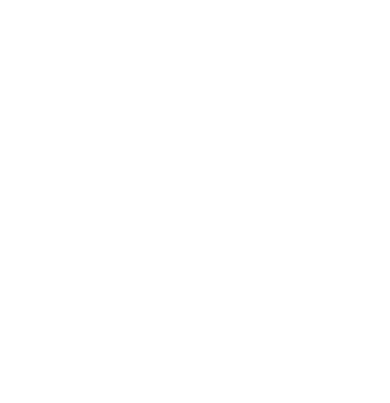
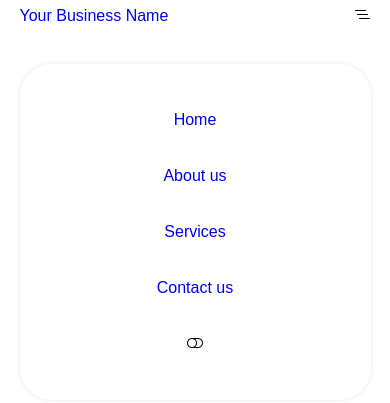
Before and after one commit to nanekx89/single-page-small-business-web-application, a website: page index.html in a window 390 px wide. Drawn offline with Linux system fonts and the light colour scheme; files whose address does not match are found by name; a web font is replaced by a local one.

Commit message:
creation and styling of the navbar - part 1

```diff
--- a/index.html
+++ b/index.html
@@ -1,6 +1,6 @@
 <!DOCTYPE html>
 
-<html lang="en">
+<html dir="ltr" lang="en">
     <head>
         <meta charset="UTF-8">
         <meta name="viewport" content="width=device-width, initial-scale=1.0">
@@ -12,5 +12,34 @@
     </head>
 
     <body>
+        <header class="header">
+            <nav class="nav container">
+                <a class="nav__logo" href="#">Your Business Name</a>
+
+                <div class="nav__menu">
+                    <ul class="nav__list">
+                        <li class="nav__item">
+                            <a class="nav__link" href="#">Home</a>
+                        </li>
+                        <li class="nav__item">
+                            <a class="nav__link" href="#">About us</a>
+                        </li>
+                        <li class="nav__item">
+                            <a class="nav__link" href="#">Services</a>
+                        </li>
+                        <li class="nav__item">
+                            <a class="nav__link" href="#">Contact us</a>
+                        </li>
+                        <i class="bi bi-toggle-off"></i>
+                    </ul>
+                </div>
+
+                <div class="nav__toggle">
+                    <i class="bi bi-list-nested"></i>
+                </div>
+
+                <a class="button button__header" href="#">Lorem, ipsum.</a>
+            </nav>
+        </header>
     </body>
 </html>
--- /dev/null
+++ b/src/scss/_button.scss
@@ -0,0 +1,8 @@
+.button {
+
+
+
+    &__header{
+        display: none;
+    }
+}
--- /dev/null
+++ b/src/scss/_header.scss
@@ -0,0 +1,40 @@
+.header {
+    position: fixed;
+    width: 100%;
+    background: var(--body-color);
+    top: 0;
+    left: 0;
+}
+
+.nav {
+    display: flex;
+    justify-content: space-between;
+    align-items: center;
+
+    &__menu {
+        @media screen and (max-width: 767px) {
+            position: fixed;
+            top: 4rem;
+            left: 0;
+            right: 0;
+            background: var(--container-color);
+            box-shadow: 0 0 4px rgba(0, 0, 0, 0.1);
+            width: 90%;
+            margin: 0 auto;
+            padding: 2.5rem 0;
+            border-radius: 2rem;
+            -webkit-border-radius: 2rem;
+            -moz-border-radius: 2rem;
+            -ms-border-radius: 2rem;
+            -o-border-radius: 2rem;
+        }
+    }
+
+    &__list {
+        text-align: center;
+        align-items: center;
+        display: flex;
+        flex-direction: column;
+        gap: 1.5rem;
+    }
+}
--- /dev/null
+++ b/src/scss/_layout.scss
@@ -0,0 +1,7 @@
+.container {
+    width: 90vw;
+    max-width: 1170px;
+    margin: 0 auto;
+    display: grid;
+    gap: 1.5rem;
+}
--- a/src/scss/styles.scss
+++ b/src/scss/styles.scss
@@ -1,3 +1,6 @@
 @import "variables";
 @import "base";
+@import "layout";
+@import "button";
+@import "header";
 @import "mediaqueries";
```
Also changed, not shown: src/css/styles.css, 1 other file.
